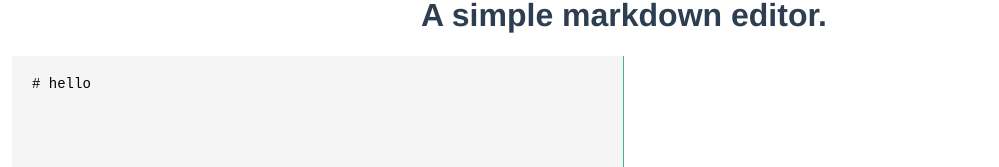
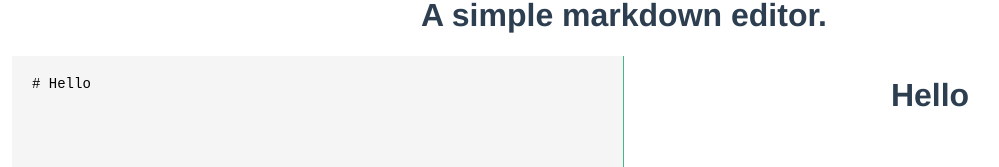
Before and after one commit to EanJang/Vue101, a Vue app in the folder Practical/markdown-editor/: page / in a window 1280 px wide. Shown: the part 288-455 px from the top of the page, without its empty margins (16-1015 px from the left). Built offline with nearby package versions, Linux system fonts and the light colour scheme.

Commit message:
Print output in markdown format

```diff
--- a/Practical/markdown-editor/package.json
+++ b/Practical/markdown-editor/package.json
@@ -9,6 +9,7 @@
   },
   "dependencies": {
     "core-js": "^3.8.3",
+    "marked": "^4.2.12",
     "vue": "^3.2.13"
   },
   "devDependencies": {
--- a/Practical/markdown-editor/src/components/EditorMain.vue
+++ b/Practical/markdown-editor/src/components/EditorMain.vue
@@ -2,11 +2,13 @@
   <h1>{{ msg }}</h1>
   <div class="editor">
     <textarea class="input" :value="input"></textarea>
-    <div class="output"></div>
+    <div class="output" v-html="output"></div>
   </div>
 </template>
 
 <script>
+import { marked } from 'marked';
+
 export default {
   name: 'EditorMain',
   props: {
@@ -14,9 +16,14 @@ export default {
   },
   data() {
     return {
-      input: '# hello'
+      input: '# Hello'
     }
   },
+  computed: {
+    output() {
+      return marked(this.input)
+    }
+  }
 }
 </script>
 
```
Also changed, not shown: 2 other files (tests, documents, lock files or other folders).
